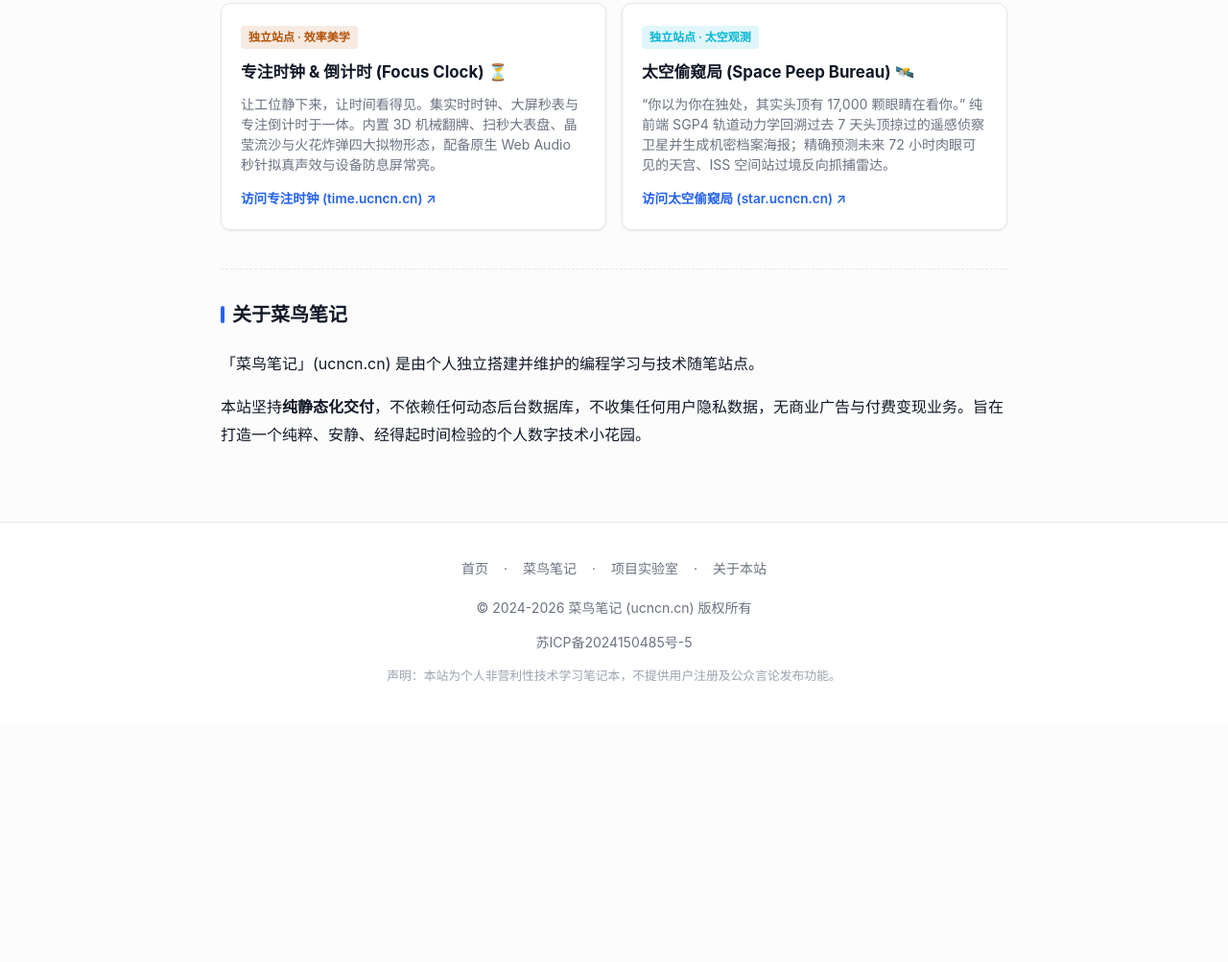
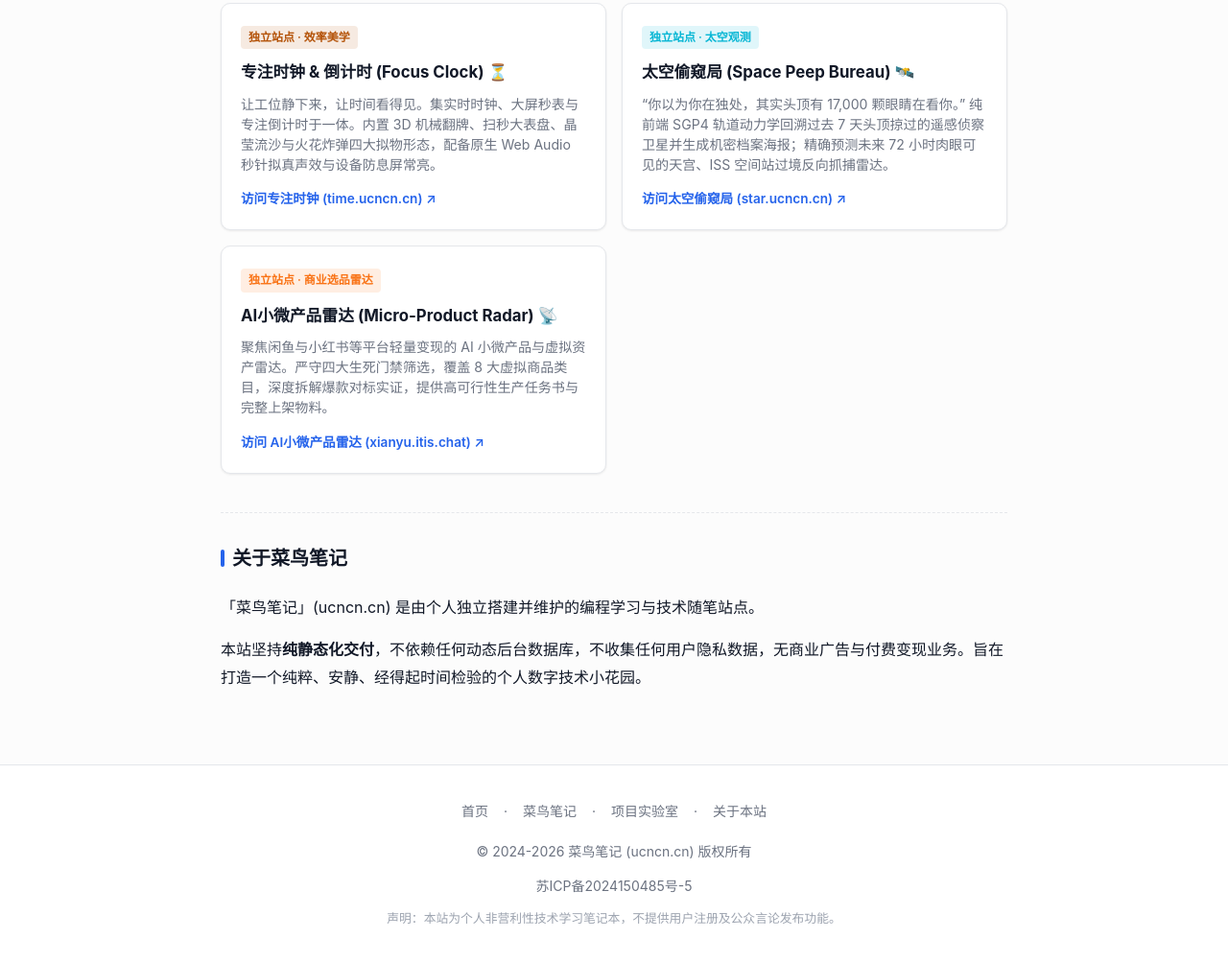
Before and after one commit to ai717/ucncn, a browser extension: page index.html in a window 1280 px wide. Shown: the part 3112-4115 px from the top of the page at 96% size. Before the commit the page ends 3864 px from the top, so only its background shows below. Drawn offline with Linux system fonts and the light colour scheme.

Commit message:
feat: add AI Micro-Product Radar (xianyu.itis.chat) to labs

```diff
--- a/index.html
+++ b/index.html
@@ -713,6 +713,20 @@
               访问太空偷窥局 (star.ucncn.cn) &#8599;
             </a>
           </div>
+
+          <!-- 15. AI小微产品雷达 (AI Micro-Product Radar) 项目卡片 (独立站点 xianyu.itis.chat) -->
+          <div class="project-card">
+            <div>
+              <span class="project-badge" style="color:#f97316; background:rgba(249, 115, 22, 0.12);">独立站点 · 商业选品雷达</span>
+              <h3 class="project-title">AI小微产品雷达 (Micro-Product Radar) 📡</h3>
+              <p class="project-desc">
+                聚焦闲鱼与小红书等平台轻量变现的 AI 小微产品与虚拟资产雷达。严守四大生死门禁筛选，覆盖 8 大虚拟商品类目，深度拆解爆款对标实证，提供高可行性生产任务书与完整上架物料。
+              </p>
+            </div>
+            <a href="https://xianyu.itis.chat/" target="_blank" rel="noopener noreferrer" class="project-link-btn">
+              访问 AI小微产品雷达 (xianyu.itis.chat) &#8599;
+            </a>
+          </div>
         </div>
       </section>
 
```
